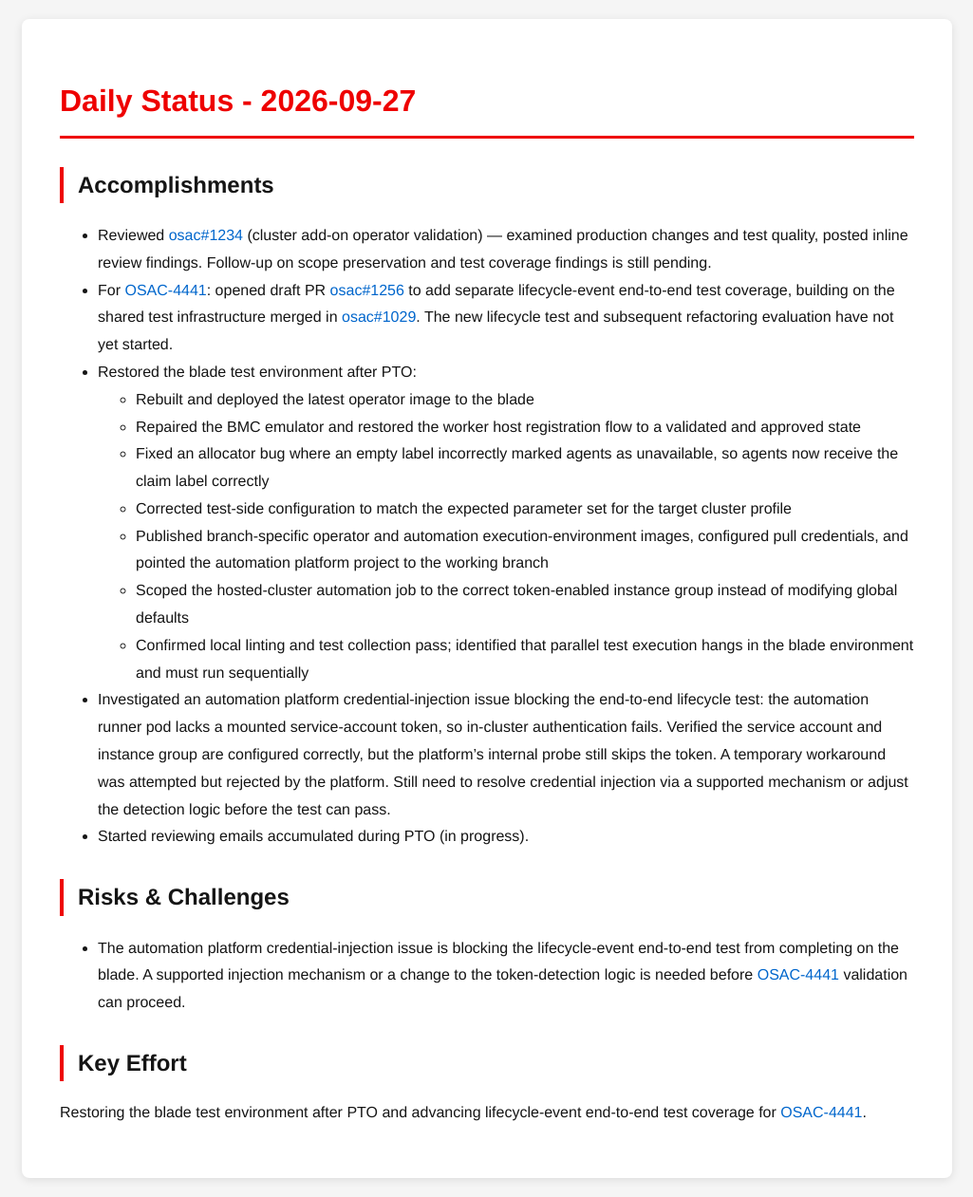
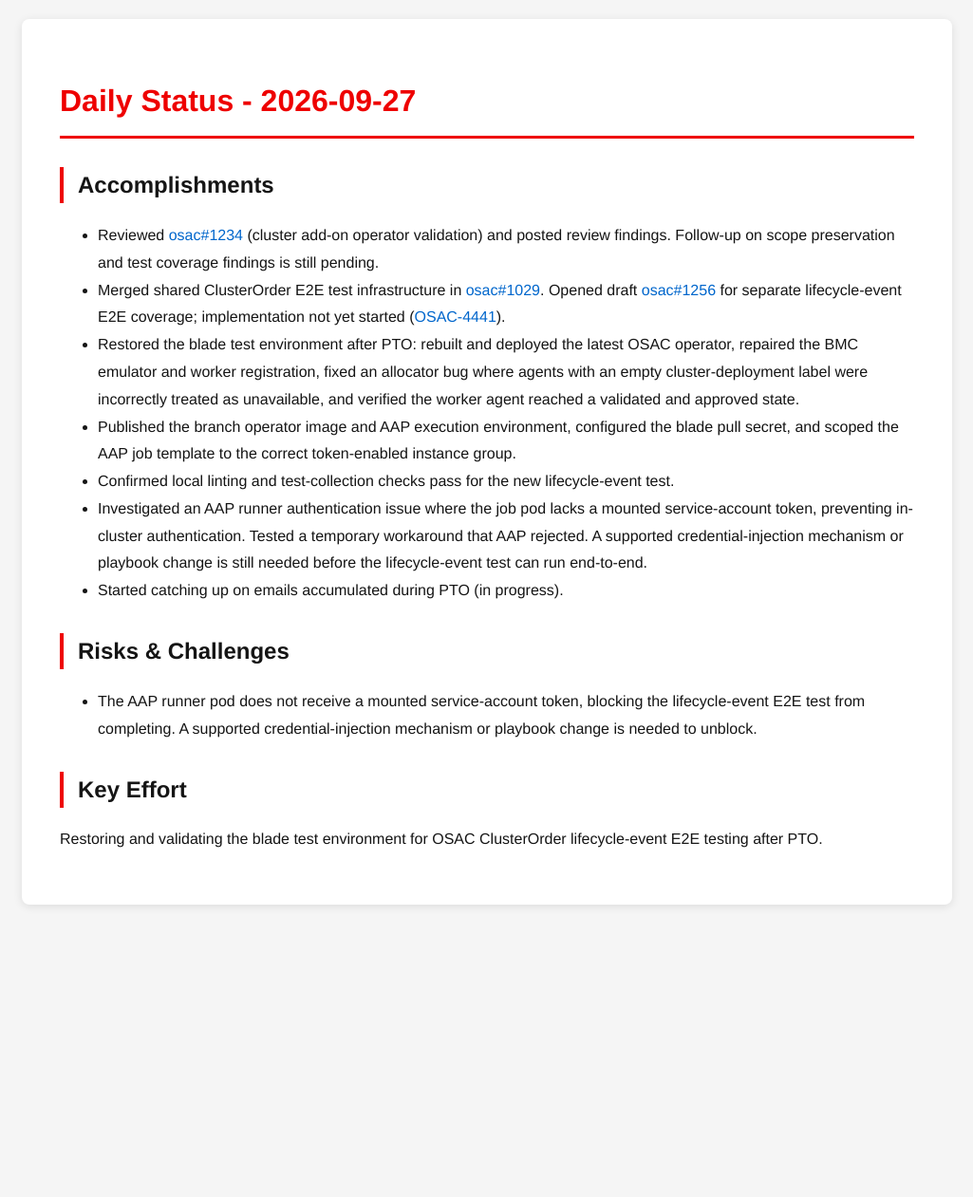
Before and after one commit to tzvatot/daily-status, a Jekyll site: the page built from 2026-09-27.md, in a window 1280 px wide. Shown: the whole page at 95% size, without its empty margins (127-1152 px from the left). Built offline with Jekyll 4.4.1, drawn with Linux system fonts in a browser that asks for light colours; after the commit the page ends 973 px from its top, so only the background shows below that.

Commit message:
Daily status update - 2026-09-27

```diff
--- a/2026-09-27.md
+++ b/2026-09-27.md
@@ -7,21 +7,16 @@ date: 2026-09-27
 # Daily Status - 2026-09-27
 
 ## Accomplishments
-- Reviewed [osac#1234](https://github.com/osac-project/osac/pull/1234) (cluster add-on operator validation) — examined production changes and test quality, posted inline review findings. Follow-up on scope preservation and test coverage findings is still pending.
-- For [OSAC-4441](https://redhat.atlassian.net/browse/OSAC-4441): opened draft PR [osac#1256](https://github.com/osac-project/osac/pull/1256) to add separate lifecycle-event end-to-end test coverage, building on the shared test infrastructure merged in [osac#1029](https://github.com/osac-project/osac/pull/1029). The new lifecycle test and subsequent refactoring evaluation have not yet started.
-- Restored the blade test environment after PTO:
-  - Rebuilt and deployed the latest operator image to the blade
-  - Repaired the BMC emulator and restored the worker host registration flow to a validated and approved state
-  - Fixed an allocator bug where an empty label incorrectly marked agents as unavailable, so agents now receive the claim label correctly
-  - Corrected test-side configuration to match the expected parameter set for the target cluster profile
-  - Published branch-specific operator and automation execution-environment images, configured pull credentials, and pointed the automation platform project to the working branch
-  - Scoped the hosted-cluster automation job to the correct token-enabled instance group instead of modifying global defaults
-  - Confirmed local linting and test collection pass; identified that parallel test execution hangs in the blade environment and must run sequentially
-- Investigated an automation platform credential-injection issue blocking the end-to-end lifecycle test: the automation runner pod lacks a mounted service-account token, so in-cluster authentication fails. Verified the service account and instance group are configured correctly, but the platform's internal probe still skips the token. A temporary workaround was attempted but rejected by the platform. Still need to resolve credential injection via a supported mechanism or adjust the detection logic before the test can pass.
-- Started reviewing emails accumulated during PTO (in progress).
+- Reviewed [osac#1234](https://github.com/osac-project/osac/pull/1234) (cluster add-on operator validation) and posted review findings. Follow-up on scope preservation and test coverage findings is still pending.
+- Merged shared ClusterOrder E2E test infrastructure in [osac#1029](https://github.com/osac-project/osac/pull/1029). Opened draft [osac#1256](https://github.com/osac-project/osac/pull/1256) for separate lifecycle-event E2E coverage; implementation not yet started ([OSAC-4441](https://redhat.atlassian.net/browse/OSAC-4441)).
+- Restored the blade test environment after PTO: rebuilt and deployed the latest OSAC operator, repaired the BMC emulator and worker registration, fixed an allocator bug where agents with an empty cluster-deployment label were incorrectly treated as unavailable, and verified the worker agent reached a validated and approved state.
+- Published the branch operator image and AAP execution environment, configured the blade pull secret, and scoped the AAP job template to the correct token-enabled instance group.
+- Confirmed local linting and test-collection checks pass for the new lifecycle-event test.
+- Investigated an AAP runner authentication issue where the job pod lacks a mounted service-account token, preventing in-cluster authentication. Tested a temporary workaround that AAP rejected. A supported credential-injection mechanism or playbook change is still needed before the lifecycle-event test can run end-to-end.
+- Started catching up on emails accumulated during PTO (in progress).
 
 ## Risks & Challenges
-- The automation platform credential-injection issue is blocking the lifecycle-event end-to-end test from completing on the blade. A supported injection mechanism or a change to the token-detection logic is needed before [OSAC-4441](https://redhat.atlassian.net/browse/OSAC-4441) validation can proceed.
+- The AAP runner pod does not receive a mounted service-account token, blocking the lifecycle-event E2E test from completing. A supported credential-injection mechanism or playbook change is needed to unblock.
 
 ## Key Effort
-Restoring the blade test environment after PTO and advancing lifecycle-event end-to-end test coverage for [OSAC-4441](https://redhat.atlassian.net/browse/OSAC-4441).
+Restoring and validating the blade test environment for OSAC ClusterOrder lifecycle-event E2E testing after PTO.
```
